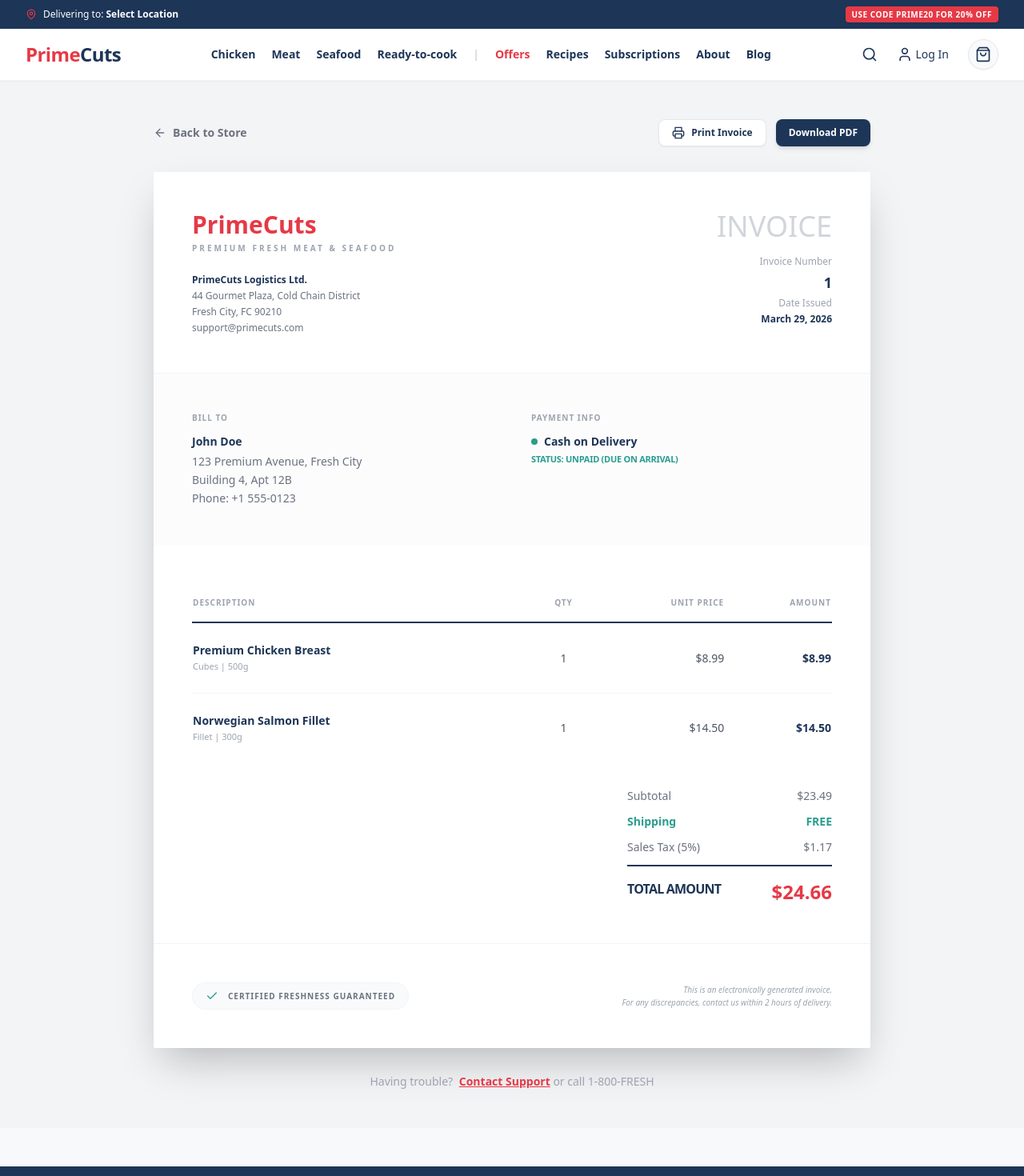
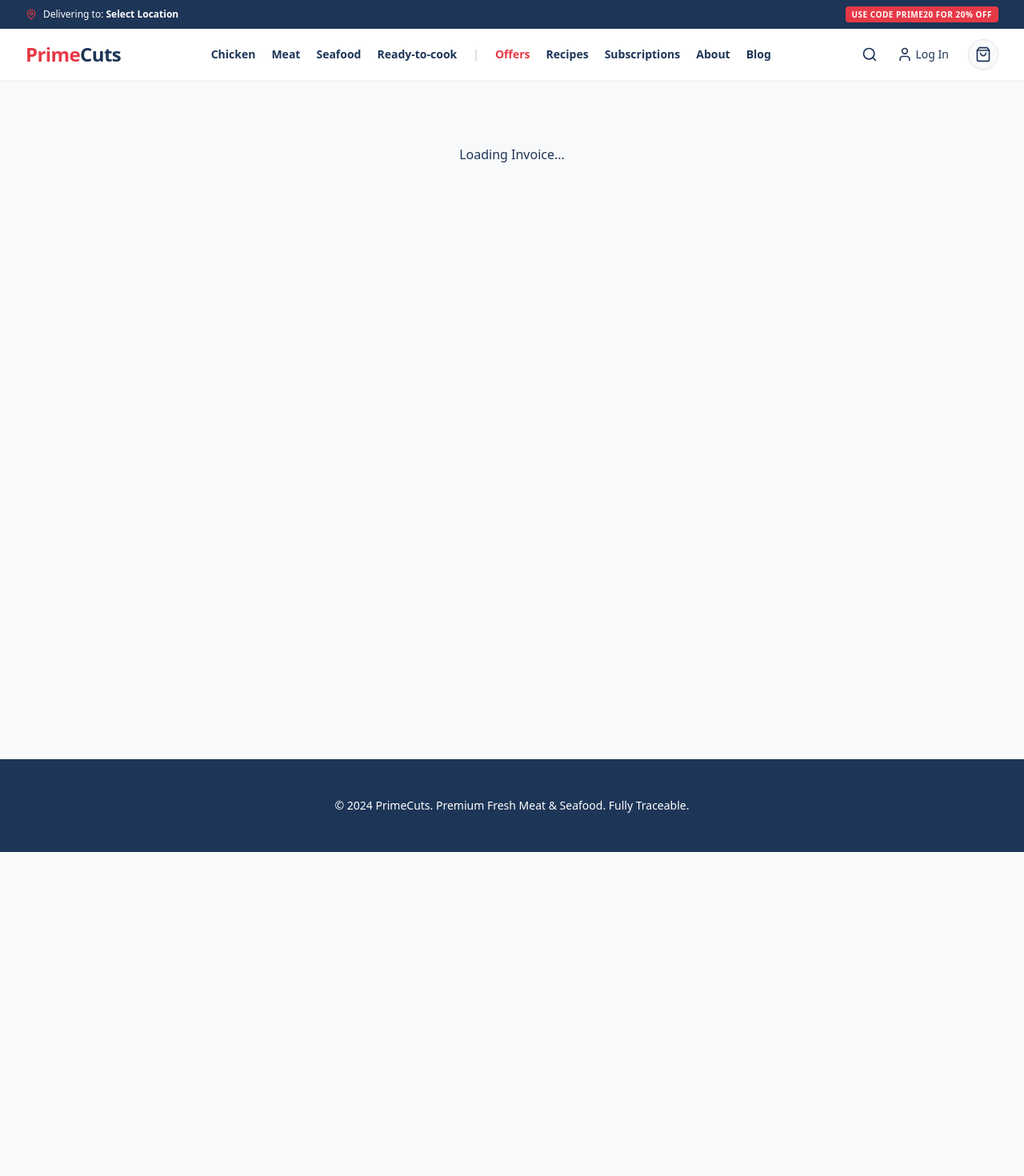
Before and after one commit to kiranmondal943/primecuts, a Next.js app: page /order-success/1 in a window 1280 px wide. Shown: the top 1470 px of the page at 80% size. After the commit the page ends 1065 px from the top, so only its background shows below. Built offline with nearby package versions, Linux system fonts and the light colour scheme.

Commit message:
Update page.tsx

```diff
--- a/src/app/order-success/[orderId]/page.tsx
+++ b/src/app/order-success/[orderId]/page.tsx
@@ -1,25 +1,32 @@
 "use client";
-import { Printer, Download, Mail, ArrowLeft, Check } from 'lucide-react';
+import { Printer, Download, ArrowLeft, Check } from 'lucide-react';
 import Link from 'next/link';
+import { useCartStore } from '@/store/useCartStore';
+import { useEffect, useState } from 'react';
 
 export default function OrderSuccessPage({ params }: { params: { orderId: string } }) {
-  const date = new Date().toLocaleDateString('en-US', {
-    month: 'long',
-    day: 'numeric',
-    year: 'numeric'
-  });
+  const lastOrder = useCartStore((state) => state.lastOrder);
+  const [isMounted, setIsMounted] = useState(false);
 
-  const items = [
-    { name: 'Premium Chicken Breast', cut: 'Cubes', weight: '500g', qty: 1, price: 8.99 },
-    { name: 'Norwegian Salmon Fillet', cut: 'Fillet', weight: '300g', qty: 1, price: 14.50 }
-  ];
+  useEffect(() => {
+    setIsMounted(true);
+  }, []);
 
-  const subtotal = 23.49;
-  const tax = 1.17;
+  if (!isMounted || lastOrder.length === 0) {
+    return <div className="p-20 text-center">Loading Invoice...</div>;
+  }
+
+  const subtotal = lastOrder.reduce((acc, item) => acc + (item.finalPrice * item.quantity), 0);
+  const tax = subtotal * 0.05;
   const total = subtotal + tax;
+  const date = new Date().toLocaleDateString('en-US', { month: 'long', day: 'numeric', year: 'numeric' });
+
+  const handleDownload = () => {
+     window.print(); // Standard way to "Download PDF" on web without external servers
+  };
 
   return (
-    <div className="bg-gray-100 min-h-screen py-12 px-4 print:bg-white print:py-0">
+    <div className="bg-gray-100 min-h-screen py-10 px-4 print:bg-white print:py-0 print:m-0">
 
       {/* 1. TOP ACTIONS (Hidden when printing) */}
       <div className="max-w-4xl mx-auto mb-8 flex justify-between items-center print:hidden">
@@ -27,135 +34,130 @@ export default function OrderSuccessPage({ params }: { params: { orderId: string
           <ArrowLeft size={16} /> Back to Store
         </Link>
         <div className="flex gap-3">
-          <button
-            onClick={() => window.print()}
-            className="bg-white border border-gray-200 text-[#1D3557] px-4 py-2 rounded-lg font-bold text-xs flex items-center gap-2 hover:bg-gray-50 shadow-sm"
-          >
-            <Printer size={16} /> Print Invoice
+          <button onClick={() => window.print()} className="bg-white border border-gray-200 text-[#1D3557] px-4 py-2 rounded-lg font-bold text-xs flex items-center gap-2">
+            <Printer size={16} /> Print
           </button>
-          <button className="bg-[#1D3557] text-white px-4 py-2 rounded-lg font-bold text-xs shadow-md">
-            Download PDF
+          <button onClick={handleDownload} className="bg-[#1D3557] text-white px-4 py-2 rounded-lg font-bold text-xs shadow-md flex items-center gap-2 hover:bg-black">
+            <Download size={16} /> Download PDF
           </button>
         </div>
       </div>
 
-      {/* 2. THE FORMAL INVOICE DOCUMENT */}
-      <div className="max-w-4xl mx-auto bg-white shadow-2xl rounded-sm overflow-hidden print:shadow-none print:border print:border-gray-100">
+      {/* 2. THE ACTUAL INVOICE CONTAINER */}
+      {/* print:shadow-none and print:border-0 ensure it looks like a clean document */}
+      <div className="max-w-4xl mx-auto bg-white shadow-2xl rounded-sm overflow-hidden print:shadow-none print:m-0 print:w-full">
 
-        {/* Header Section */}
+        {/* Invoice Header */}
         <div className="p-8 sm:p-12 border-b border-gray-100 flex flex-col sm:flex-row justify-between gap-8">
           <div>
             <h1 className="text-3xl font-black text-[#E63946] mb-1">PrimeCuts</h1>
             <p className="text-[10px] font-bold text-gray-400 uppercase tracking-[0.3em] mb-6">Premium Fresh Meat & Seafood</p>
-
-            <div className="text-xs space-y-1 text-gray-500">
+            <div className="text-xs text-gray-500">
               <p className="font-bold text-[#1D3557]">PrimeCuts Logistics Ltd.</p>
               <p>44 Gourmet Plaza, Cold Chain District</p>
-              <p>Fresh City, FC 90210</p>
               <p>support@primecuts.com</p>
             </div>
           </div>
-
-          <div className="text-left sm:text-right">
+          <div className="sm:text-right">
             <h2 className="text-4xl font-light text-gray-300 uppercase mb-4">Invoice</h2>
-            <div className="text-xs space-y-1">
-              <p className="text-gray-400 font-medium">Invoice Number</p>
-              <p className="font-bold text-[#1D3557] text-lg">{params.orderId}</p>
-              <p className="text-gray-400 font-medium mt-4">Date Issued</p>
-              <p className="font-bold text-[#1D3557]">{date}</p>
-            </div>
+            <p className="text-xs text-gray-400 font-medium uppercase">Order ID</p>
+            <p className="font-bold text-[#1D3557] text-xl mb-4">{params.orderId}</p>
+            <p className="text-xs text-gray-400 font-medium uppercase">Date</p>
+            <p className="font-bold text-[#1D3557]">{date}</p>
           </div>
         </div>
 
-        {/* Billing & Shipping Section */}
-        <div className="grid grid-cols-1 sm:grid-cols-2 gap-12 p-8 sm:p-12 bg-gray-50/50">
+        {/* Customer & Payment Info */}
+        <div className="grid grid-cols-2 gap-12 p-8 sm:p-12 bg-gray-50/50 border-b border-gray-100">
           <div>
             <p className="text-[10px] font-black text-gray-400 uppercase tracking-widest mb-3">Bill To</p>
             <p className="text-sm font-bold text-[#1D3557]">John Doe</p>
-            <p className="text-sm text-gray-500 leading-relaxed mt-1">
-              123 Premium Avenue, Fresh City<br />
-              Building 4, Apt 12B<br />
-              Phone: +1 555-0123
-            </p>
+            <p className="text-xs text-gray-500 mt-1">123 Premium Avenue, Fresh City</p>
           </div>
-          <div>
-            <p className="text-[10px] font-black text-gray-400 uppercase tracking-widest mb-3">Payment Info</p>
-            <div className="flex items-center gap-2 mb-1">
-              <div className="w-2 h-2 rounded-full bg-[#2A9D8F]"></div>
-              <p className="text-sm font-bold text-[#1D3557]">Cash on Delivery</p>
-            </div>
-            <p className="text-[11px] text-[#2A9D8F] font-bold uppercase tracking-tight">Status: Unpaid (Due on arrival)</p>
+          <div className="text-right sm:text-left sm:ml-auto">
+            <p className="text-[10px] font-black text-gray-400 uppercase tracking-widest mb-3">Payment</p>
+            <p className="text-sm font-bold text-[#1D3557]">Cash on Delivery</p>
+            <p className="text-[10px] text-[#2A9D8F] font-bold mt-1">STATUS: UNPAID (DUE ON ARRIVAL)</p>
           </div>
         </div>
 
-        {/* Itemized Table */}
+        {/* Itemized Table - Using REAL DATA from lastOrder */}
         <div className="p-8 sm:p-12">
           <table className="w-full text-left border-collapse">
             <thead>
               <tr className="border-b-2 border-[#1D3557]">
                 <th className="py-4 text-[10px] font-black text-gray-400 uppercase tracking-widest">Description</th>
                 <th className="py-4 text-[10px] font-black text-gray-400 uppercase tracking-widest text-center">Qty</th>
-                <th className="py-4 text-[10px] font-black text-gray-400 uppercase tracking-widest text-right">Unit Price</th>
                 <th className="py-4 text-[10px] font-black text-gray-400 uppercase tracking-widest text-right">Amount</th>
               </tr>
             </thead>
             <tbody className="divide-y divide-gray-100">
-              {items.map((item, idx) => (
+              {lastOrder.map((item, idx) => (
                 <tr key={idx}>
                   <td className="py-6">
                     <p className="text-sm font-bold text-[#1D3557]">{item.name}</p>
-                    <p className="text-[11px] text-gray-400 mt-0.5">{item.cut} | {item.weight}</p>
+                    <p className="text-[10px] text-gray-400 mt-0.5">{item.cutType} | {item.weight}</p>
                   </td>
-                  <td className="py-6 text-sm text-center text-gray-600">{item.qty}</td>
-                  <td className="py-6 text-sm text-right text-gray-600">${item.price.toFixed(2)}</td>
-                  <td className="py-6 text-sm font-bold text-[#1D3557] text-right">${(item.price * item.qty).toFixed(2)}</td>
+                  <td className="py-6 text-sm text-center text-gray-600">{item.quantity}</td>
+                  <td className="py-6 text-sm font-bold text-[#1D3557] text-right">${(item.finalPrice * item.quantity).toFixed(2)}</td>
                 </tr>
               ))}
             </tbody>
           </table>
 
-          {/* Totals Section */}
+          {/* Totals */}
           <div className="mt-8 flex justify-end">
             <div className="w-full sm:w-64 space-y-3">
-              <div className="flex justify-between text-sm text-gray-500">
+              <div className="flex justify-between text-xs text-gray-500">
                 <span>Subtotal</span>
                 <span>${subtotal.toFixed(2)}</span>
               </div>
-              <div className="flex justify-between text-sm text-[#2A9D8F] font-bold">
+              <div className="flex justify-between text-xs text-[#2A9D8F] font-bold">
                 <span>Shipping</span>
                 <span>FREE</span>
               </div>
-              <div className="flex justify-between text-sm text-gray-500">
+              <div className="flex justify-between text-xs text-gray-500">
                 <span>Sales Tax (5%)</span>
                 <span>${tax.toFixed(2)}</span>
               </div>
-              <div className="flex justify-between pt-4 border-t-2 border-[#1D3557]">
-                <span className="text-base font-black text-[#1D3557] uppercase tracking-tighter">Total Amount</span>
+              <div className="flex justify-between pt-4 border-t-2 border-[#1D3557] mt-4">
+                <span className="text-sm font-black text-[#1D3557] uppercase tracking-wider">Total Due</span>
                 <span className="text-2xl font-black text-[#E63946]">${total.toFixed(2)}</span>
               </div>
             </div>
           </div>
         </div>
 
-        {/* Footer Note */}
+        {/* Legal Footer */}
         <div className="p-8 sm:p-12 border-t border-gray-100 flex flex-col sm:flex-row justify-between items-center gap-6">
           <div className="flex items-center gap-3 bg-gray-50 px-4 py-2 rounded-full border border-gray-100">
             <Check className="text-[#2A9D8F]" size={16} />
-            <p className="text-[10px] font-bold text-gray-500 uppercase tracking-widest">Certified Freshness Guaranteed</p>
+            <p className="text-[10px] font-bold text-gray-500 uppercase tracking-widest">Freshness Guaranteed</p>
           </div>
-          <p className="text-[10px] text-gray-400 italic text-center sm:text-right leading-relaxed">
-            This is an electronically generated invoice.<br />
-            For any discrepancies, contact us within 2 hours of delivery.
+          <p className="text-[9px] text-gray-400 italic text-center sm:text-right">
+            This is an electronically generated document.<br />
+            For help, contact 1-800-PRIME-CUTS
           </p>
         </div>
       </div>
 
-      {/* Support (Hidden when printing) */}
-      <div className="max-w-4xl mx-auto mt-8 text-center print:hidden">
-        <p className="text-sm text-gray-400">
-          Having trouble? <Link href="#" className="text-[#E63946] font-bold underline ml-1">Contact Support</Link> or call 1-800-FRESH
-        </p>
-      </div>
+      {/* Hide the navigation bar globally when printing */}
+      <style jsx global>{`
+        @media print {
+          nav, footer, .print-hidden, button {
+            display: none !important;
+          }
+          body {
+            background-color: white !important;
+          }
+          .max-w-4xl {
+            max-width: 100% !important;
+            width: 100% !important;
+            margin: 0 !important;
+            padding: 0 !important;
+          }
+        }
+      `}</style>
     </div>
   );
 }
```
